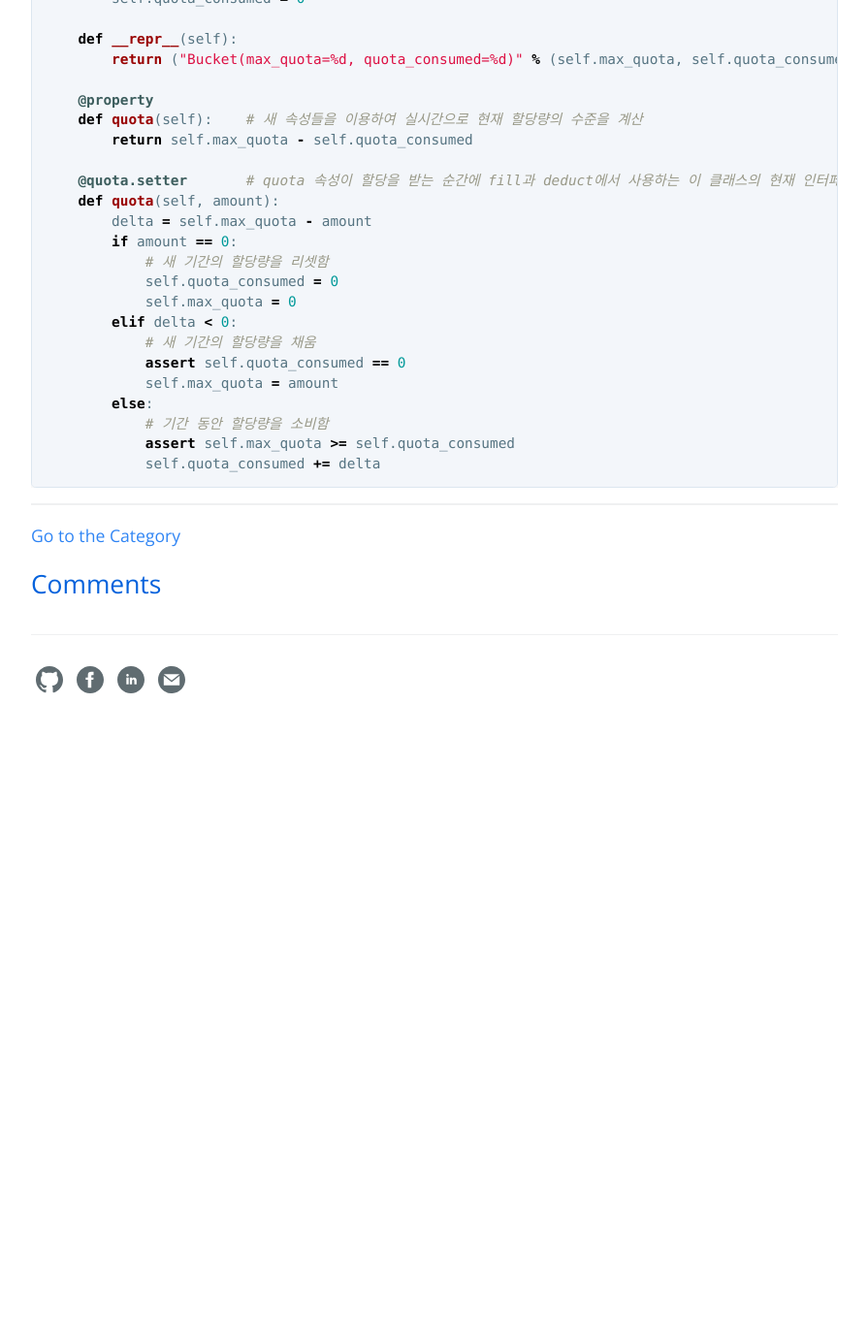
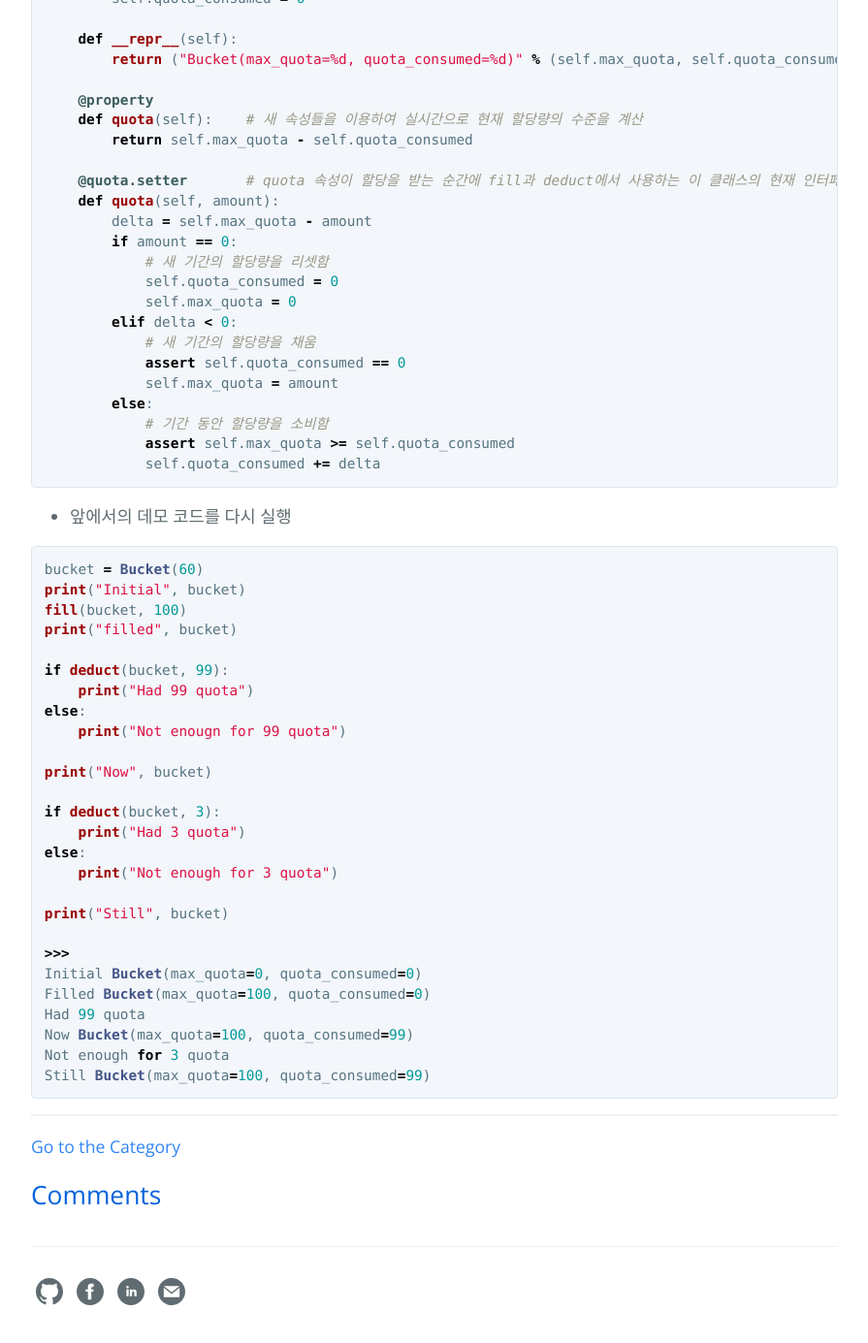
Before and after one commit to hcnoh/hcnoh.github.io, a Jekyll site: the page built from _posts/2018-10-09-effective-python-way30.md, in a window 1280 px wide and 1400 px high, scrolled down 2632 px. Shown: the top 1385 px of the window at 97% size, without its empty margins (192-1087 px from the left). Built offline with Jekyll 4.4.1, drawn with Linux system fonts in a browser that asks for light colours; comment, search, counter and statistics services are not loaded; before the commit the page ends 3401 px from its top, so only the background shows below that.

Commit message:
Update 2018-10-09-effective-python-way30.md

````diff
--- a/_posts/2018-10-09-effective-python-way30.md
+++ b/_posts/2018-10-09-effective-python-way30.md
@@ -132,3 +132,34 @@ class Bucket(object):
             assert self.max_quota >= self.quota_consumed
             self.quota_consumed += delta
 ```
+
+- 앞에서의 데모 코드를 다시 실행
+
+```python
+bucket = Bucket(60)
+print("Initial", bucket)
+fill(bucket, 100)
+print("filled", bucket)
+
+if deduct(bucket, 99):
+    print("Had 99 quota")
+else:
+    print("Not enougn for 99 quota")
+
+print("Now", bucket)
+
+if deduct(bucket, 3):
+    print("Had 3 quota")
+else:
+    print("Not enough for 3 quota")
+
+print("Still", bucket)
+
+>>>
+Initial Bucket(max_quota=0, quota_consumed=0)
+Filled Bucket(max_quota=100, quota_consumed=0)
+Had 99 quota
+Now Bucket(max_quota=100, quota_consumed=99)
+Not enough for 3 quota
+Still Bucket(max_quota=100, quota_consumed=99)
+```
````
